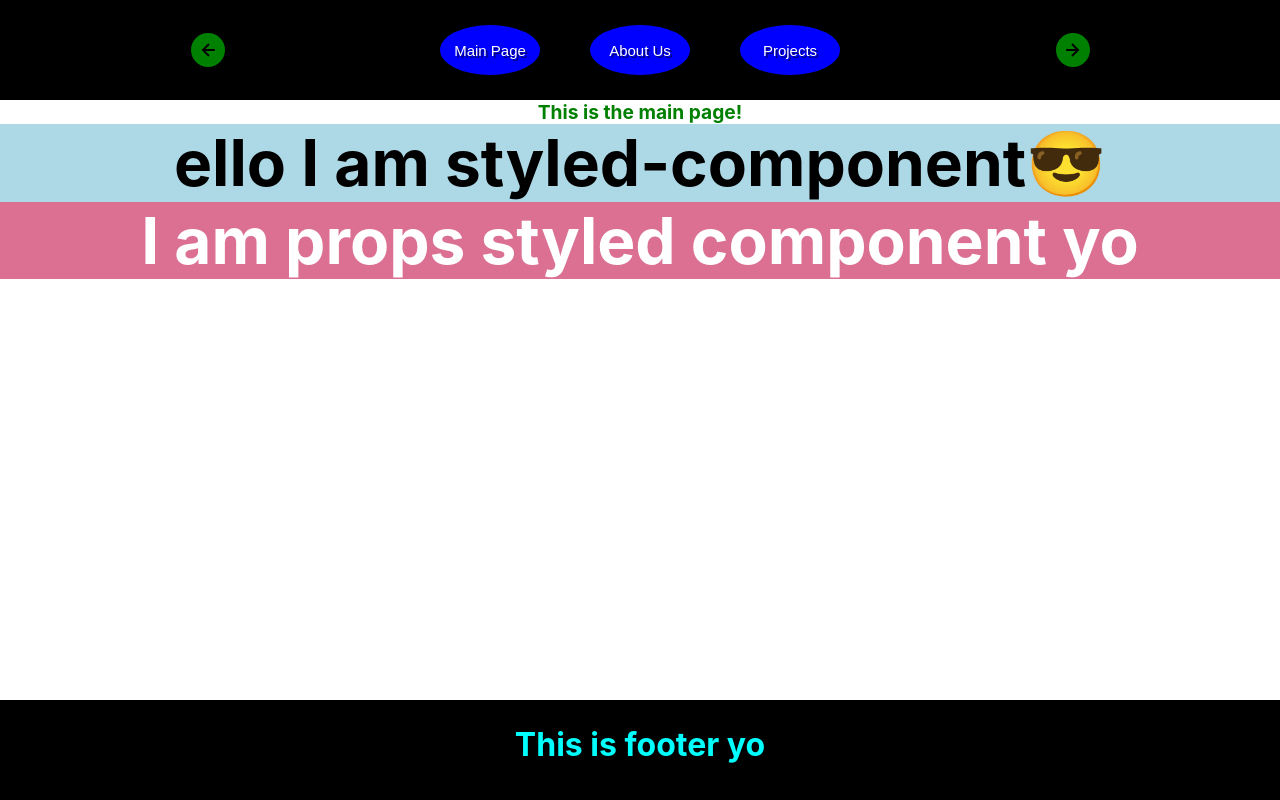
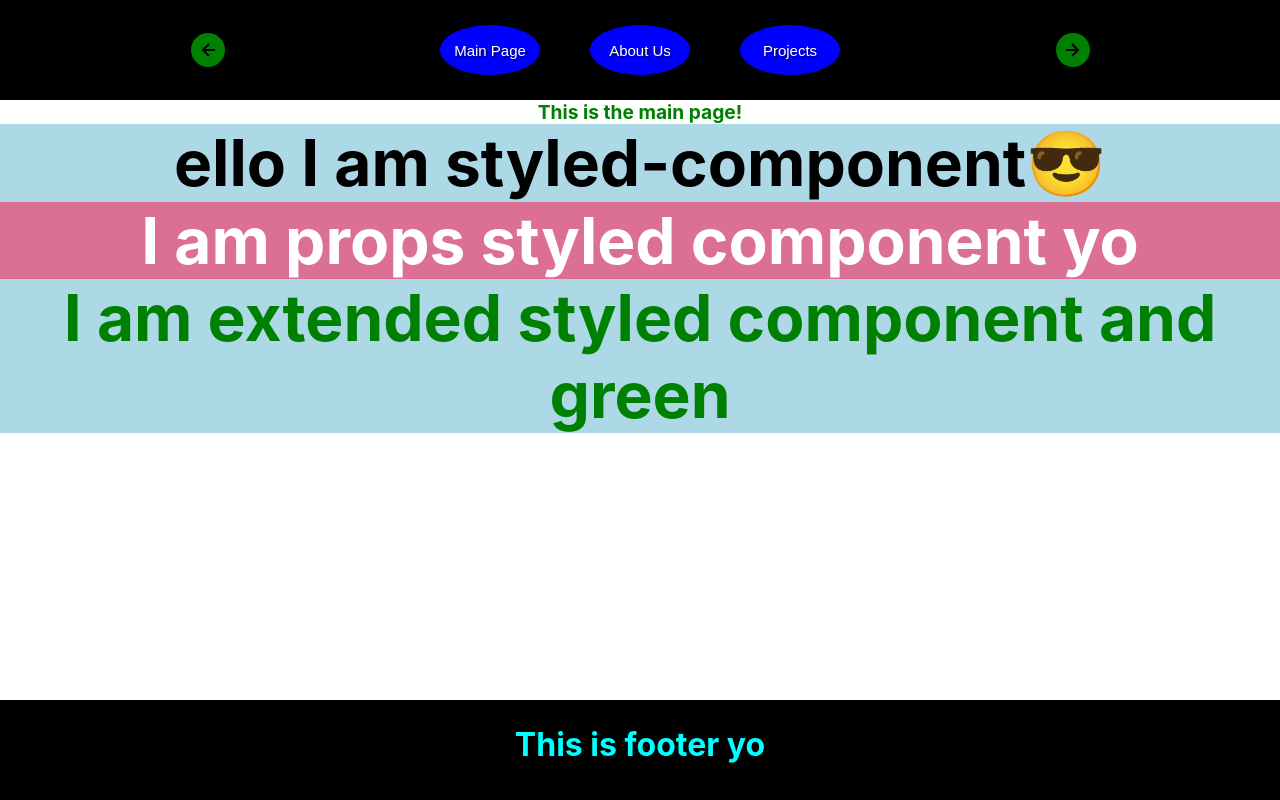
Before and after one commit to Peter-kodeHode/oppgaver_svar_react, a React (Create React App) app: page / in a window 1280 px wide. Built offline with nearby package versions, Linux system fonts and the light colour scheme.

Commit message:
Added page transitions with framer-motion

```diff
--- a/package.json
+++ b/package.json
@@ -7,6 +7,7 @@
     "@testing-library/jest-dom": "^5.16.2",
     "@testing-library/react": "^12.1.4",
     "@testing-library/user-event": "^13.5.0",
+    "framer-motion": "^6.2.8",
     "react": "^17.0.2",
     "react-animation": "^1.2.2",
     "react-dom": "^17.0.2",
--- a/src/App.js
+++ b/src/App.js
@@ -1,29 +1,37 @@
 import './App.css';
 import {
-  HashRouter,
   Routes,
-  Route,}
+  Route,
+  useLocation,}
   from "react-router-dom";
 import Header from "./pages/Header";
 import Footer from "./pages/Footer";
 import AboutUs from "./pages/AboutUsPage";
 import Project from "./pages/ProjectPage";
 import Main from "./pages/MainPage";
+import { AnimatePresence } from 'framer-motion';
+
+
 
 function App() {
+  const location = useLocation();
   return (
     <div className="App">
-    <HashRouter>
+
       <Header/>
-      <Routes>
+      <AnimatePresence exitBeforeEnter>
+      <Routes key={location.pathname} location={location}>
         <Route path="/" element={<Main/>}/>
         <Route path="aboutus" element={<AboutUs/>}/>
         <Route path="projects" element={<Project/>}/>
       </Routes>
+      </AnimatePresence>
       <Footer/>
-    </HashRouter>
+
     </div>
   );
 }
 
+// Had to wrap <App> in index.js in HashRouter/BrowerRouter instead of my routes here
+
 export default App;
--- a/src/pages/AboutUsPage.js
+++ b/src/pages/AboutUsPage.js
@@ -3,14 +3,18 @@ import {
     AboutUsOne,
     AboutUsTwo }
  from "./AboutUsPage/aboutUsConsts";
+ import AnimatedPage from "./AnimatedPage";
 
 
  const AboutUsPage = () => {
      return (
+    <AnimatedPage>
      <div>
          <AboutUsOne></AboutUsOne>
          <AboutUsTwo></AboutUsTwo>
-     </div>)
+     </div>
+     </AnimatedPage>
+     )
  };
 
  export default AboutUsPage;
--- /dev/null
+++ b/src/pages/AnimatedPage.js
@@ -0,0 +1,30 @@
+import React from 'react'
+import {motion} from "framer-motion";
+
+const animations = {
+    initial: {
+        opacity:0,
+        x:100},
+    animate:{
+        opacity:1,
+        x:0},
+    exit: {
+        opacity:0,
+        x:-100},
+}
+
+const AnimatedPage = ({children}) => {
+  return (
+       <motion.div
+       variants={animations}
+       initial="initial"
+       animate="animate"
+       exit="exit"
+       duration={{transition: 0.5}}
+       >
+           {children}
+       </motion.div>
+  )
+}
+
+export default AnimatedPage;
--- a/src/pages/MainPage.js
+++ b/src/pages/MainPage.js
@@ -1,15 +1,20 @@
 import React from "react";
 import
   MainPageOne
-  from "./MainPage/mainPageConsts"
+  from "./MainPage/mainPageConsts";
+import AnimatedPage from "./AnimatedPage";
+
+
 
   const MainPage = () => {
     return (
+      <AnimatedPage>
       <div>
       <MainPageOne/>
       {/* <MainPageForm/> */}
       </div>
-    )
-}
+      </AnimatedPage>
+    );
+};
 
 export default MainPage;
--- a/src/pages/MainPage/mainPageConsts.js
+++ b/src/pages/MainPage/mainPageConsts.js
@@ -1,7 +1,8 @@
 import React from "react";
 import {CoolH1,
      LessCoolH1,
-     MainPageDiv
+     MainPageDiv,
+     CoolH1Green,
 } from "./mainPageStyles";
 
 
@@ -14,6 +15,7 @@ const MainPageOne = () => {
             <LessCoolH1>This is the main page!</LessCoolH1>
             <CoolH1>ello I am styled-component😎</CoolH1>
             <CoolH1 primary>I am props styled component yo</CoolH1>
+            <CoolH1Green>I am extended styled component and green</CoolH1Green>
         </MainPageDiv>
 
     );
--- a/src/pages/MainPage/mainPageStyles.js
+++ b/src/pages/MainPage/mainPageStyles.js
@@ -21,3 +21,6 @@ export const LessCoolH1 = styled.h1`
     font-size:larger;
     color: green;
 `
+export const CoolH1Green = styled(CoolH1)`
+color:green;
+`
--- a/src/pages/ProjectPage.js
+++ b/src/pages/ProjectPage.js
@@ -1,9 +1,12 @@
 import React from "react";
 import {ProjectPageOne} from "./ProjectPage/projectPageConsts"
+import AnimatedPage from "./AnimatedPage";
 
 const ProjectPage = () => {
     return (
+        <AnimatedPage>
         <ProjectPageOne/>
+        </AnimatedPage>
     )
 }
 
```
Also changed, not shown: src/index.js (+7 -0 lines), 1 other file (tests, documents, lock files or other folders).
